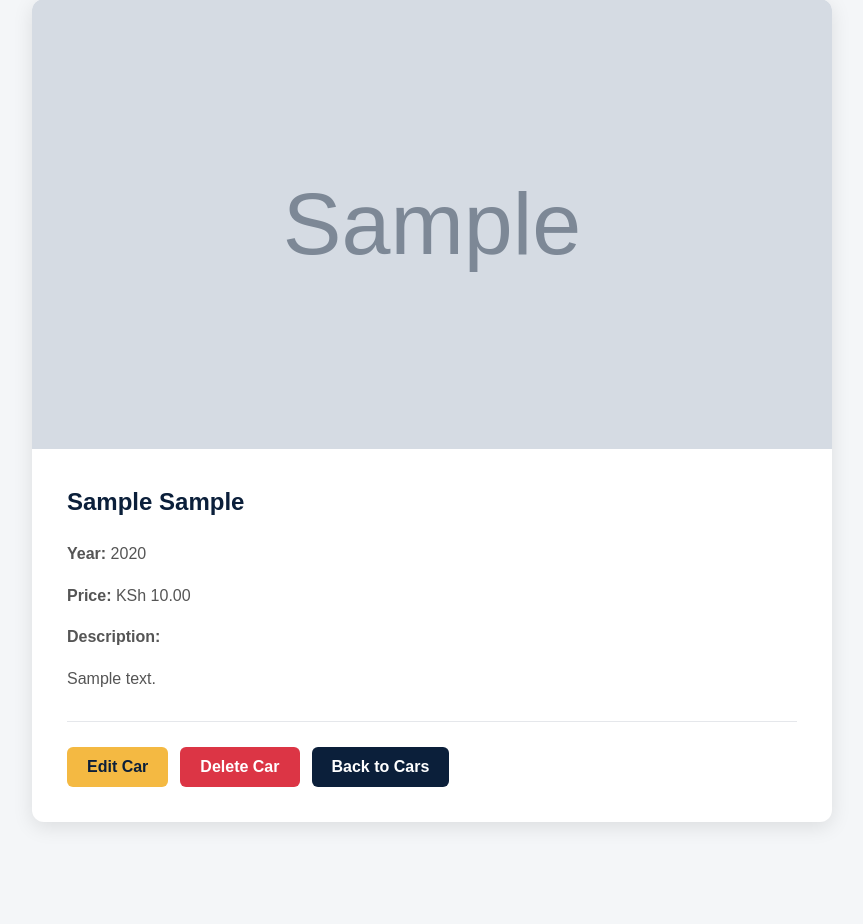
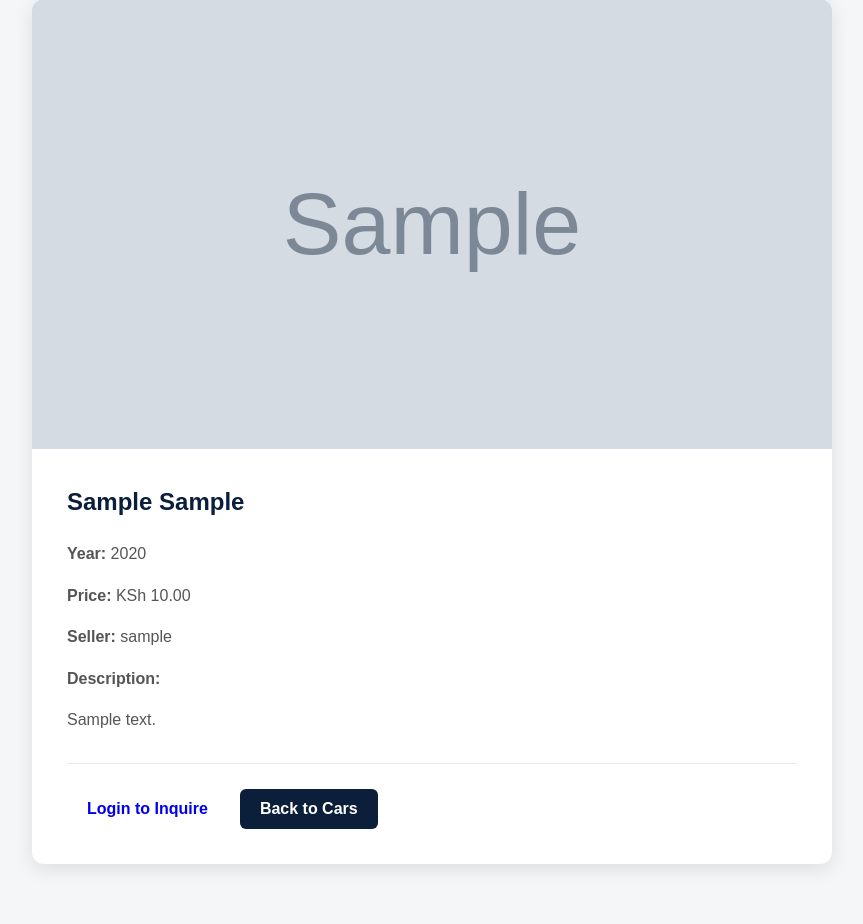
Before and after one commit to amanigodswill-droid/car_dealership, a Django app: page /car/1/ in a window 1280 px wide. Shown: the part 171-1095 px from the top of the page, without its empty margins (208-1071 px from the left). Before the commit the page ends 998 px from the top, so only its background shows below. Run offline with Django 5.2, Linux system fonts and the light colour scheme; tables that the repository leaves empty hold one stand-in row (values such as "Sample post"); grey boxes marked "Sample" are stand-in pictures.

Commit message:
Add  logged in user authentication

```diff
--- a/cars/apps.py
+++ b/cars/apps.py
@@ -4,3 +4,6 @@ from django.apps import AppConfig
 class CarsConfig(AppConfig):
     default_auto_field = 'django.db.models.BigAutoField'
     name = 'cars'
+
+    def ready(self):
+        import cars.signals
--- a/cars/models.py
+++ b/cars/models.py
@@ -1,6 +1,9 @@
+from django.contrib.auth.models import User
 from django.db import models
 
+
 class Car(models.Model):
+    seller = models.ForeignKey(User, on_delete=models.CASCADE, related_name='cars')
     brand = models.CharField(max_length=100)
     model = models.CharField(max_length=100)
     year = models.PositiveIntegerField()
@@ -10,4 +13,12 @@ class Car(models.Model):
     date_added = models.DateTimeField(auto_now_add=True)
 
     def __str__(self):
-        return f"{self.year} {self.brand} {self.model}"
+        return f"{self.brand} {self.model}"
+
+class SellerProfile(models.Model):
+    user = models.OneToOneField(User, on_delete=models.CASCADE)
+    phone = models.CharField(max_length=20, blank=True)
+    location = models.CharField(max_length=100, blank=True)
+
+    def __str__(self):
+        return self.user.username
--- a/cars/templates/cars/car_detail.html
+++ b/cars/templates/cars/car_detail.html
@@ -4,22 +4,37 @@
 
 <div class="detail-container">
     <div class="detail-card">
+
         {% if car.image %}
             <img class="detail-image" src="{{ car.image.url }}" alt="{{ car.brand }} {{ car.model }}">
         {% endif %}
 
         <div class="detail-content">
+
             <h2>{{ car.brand }} {{ car.model }}</h2>
+
             <p><strong>Year:</strong> {{ car.year }}</p>
             <p><strong>Price:</strong> KSh {{ car.price }}</p>
+            <p><strong>Seller:</strong> {{ car.seller.username }}</p>
             <p><strong>Description:</strong></p>
             <p>{{ car.description }}</p>
 
             <div class="detail-actions">
-                <a href="{% url 'car_update' car.id %}" class="action-button edit-button">Edit Car</a>
-                <a href="{% url 'car_delete' car.id %}" class="action-button delete-button">Delete Car</a>
+
+                {% if user.is_authenticated %}
+                    <a href="{% url 'car_inquire' car.id %}" class="action-button inquire-button">Inquire</a>
+                {% else %}
+                    <a href="{% url 'login' %}?next={% url 'car_inquire' car.id %}" class="action-button inquire-button">Login to Inquire</a>
+                {% endif %}
+
+                {% if user == car.seller %}
+                    <a href="{% url 'car_update' car.id %}" class="action-button edit-button">Edit Car</a>
+                    <a href="{% url 'car_delete' car.id %}" class="action-button delete-button">Delete Car</a>
+                {% endif %}
                 <a href="{% url 'car_list' %}" class="action-button back-button">Back to Cars</a>
+
             </div>
+
         </div>
     </div>
 </div>
--- a/cars/views.py
+++ b/cars/views.py
@@ -17,9 +17,10 @@ def car_detail(request, pk):
 def car_create(request):
     if request.method == 'POST':
         form = CarForm(request.POST, request.FILES)
-        if form.is_valid():
-            form.save()
-            return redirect('car_list')
+        car = form.save(commit=False)
+        car.seller = request.user
+        car.save()
+        return redirect('car_list')
     else:
         form = CarForm()
     return render(request, 'cars/car_form.html', {'form': form})
@@ -27,6 +28,9 @@ def car_create(request):
 @login_required
 def car_update(request, pk):
     car = get_object_or_404(Car, pk=pk)
+    if car.seller != request.user:
+        return redirect('car_detail', pk=car.pk)
+
     if request.method == 'POST':
         form = CarForm(request.POST, request.FILES, instance=car)
         if form.is_valid():
@@ -34,16 +38,24 @@ def car_update(request, pk):
             return redirect('car_detail', pk=car.pk)
     else:
         form = CarForm(instance=car)
-    return render(request, 'cars/car_form.html', {'form': form})
+
+    return render(request, 'cars/car_form.html', {
+        'form': form,
+        'car': car
+    })
 
 @login_required
 def car_delete(request, pk):
     car = get_object_or_404(Car, pk=pk)
+    if car.seller != request.user:
+        return redirect('car_detail', pk=car.pk)
     if request.method == 'POST':
         car.delete()
         return redirect('car_list')
-    return render(request, 'cars/car_confirm_delete.html', {'car': car})
 
+    return render(request, 'cars/car_confirm_delete.html', {
+        'car': car
+    })
 def register(request):
     if request.method == 'POST':
         form = RegisterForm(request.POST)
```
Also changed, not shown: cars/signals.py (added, +11 -0 lines), cars/migrations/0002_car_seller.py (added), cars/migrations/0003_sellerprofile.py (added), cars/migrations/0004_alter_sellerprofile_location_and_more.py (added).
